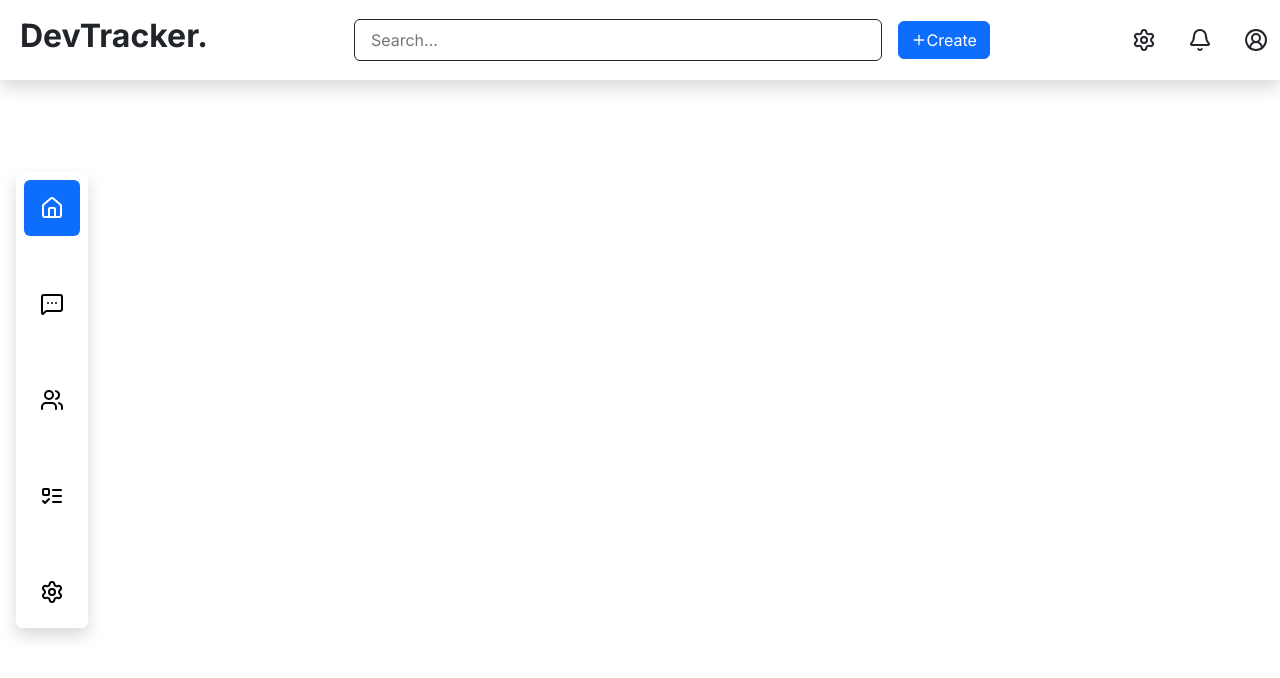
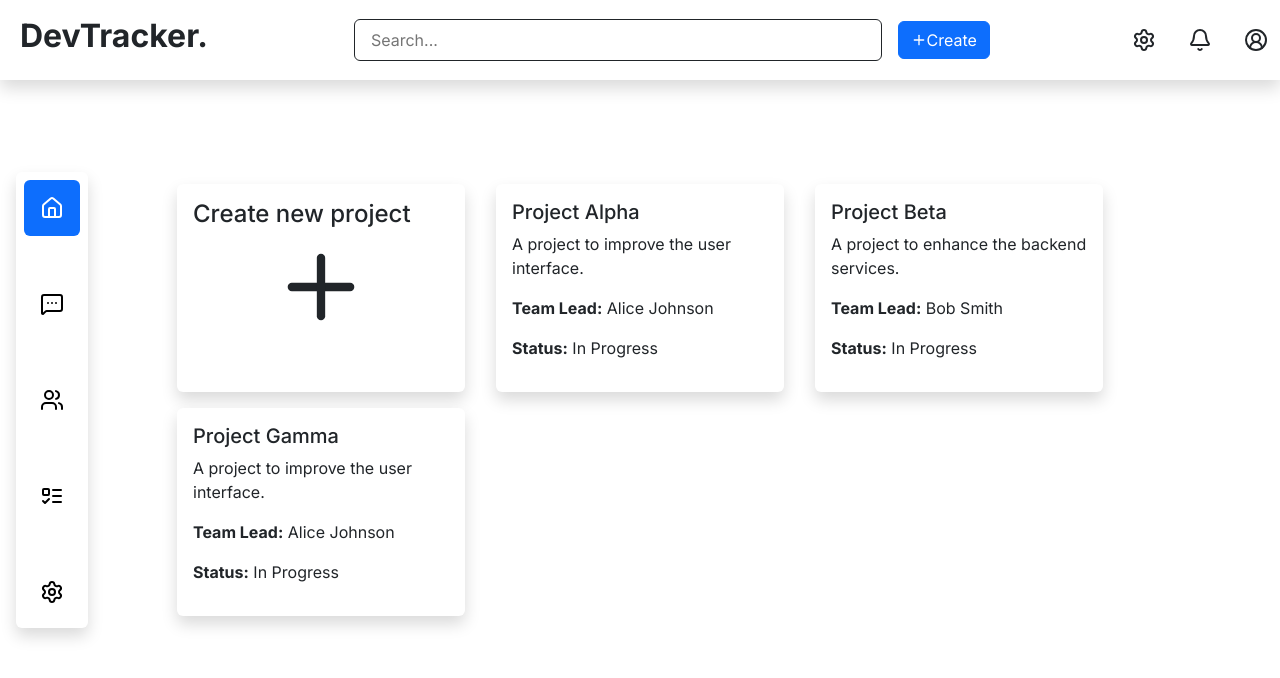
Before and after one commit to jarvis2754/devtracker-frontend, a React (Vite) app: page / in a window 1280 px wide. Shown: the top 678 px of the page. Built offline with nearby package versions, Linux system fonts and the light colour scheme.

Commit message:
added cards for home page

```diff
--- a/src/App.css
+++ b/src/App.css
@@ -25,5 +25,36 @@ li.active svg {
 li {
   position: relative;
 }
+.clamp-title {
+  display: -webkit-box;
+  -webkit-line-clamp: 1;
+  line-clamp: 1;
+  -webkit-box-orient: vertical;
+  overflow: hidden;
+  text-overflow: ellipsis;
+}
+
+.clamp-description {
+  display: -webkit-box;
+  -webkit-line-clamp: 2;
+  line-clamp: 2;
+  -webkit-box-orient: vertical;
+  overflow: hidden;
+  text-overflow: ellipsis;
+}
+
+.card{
+    display: flex;
+    flex-wrap: wrap;
+}
+
+
+
+@media (max-width: 500px) {
+   .card{
+    flex-direction: row;
+  }
+}
+
 
 @media (min-width: 768px) { .w-md-50 { width: 50% !important; } }
--- a/src/components/Navbar.tsx
+++ b/src/components/Navbar.tsx
@@ -42,7 +42,7 @@ export default function Navbar() {
 
 
   return (
-    <nav className="d-flex flex-column position-fixed" style={{ height: "100vh", width: "100vw" }} >
+    <nav className="d-flex flex-column position-fixed z-3" style={{ height: "100vh", width: "100vw" }} >
       <div className="d-flex justify-content-between shadow p-1">
         <div className="d-flex align-items-center">
           <h2 className="text-dark mx-1 mx-md-3 fw-bolder ">DevTracker.</h2>
--- a/src/pages/Home.tsx
+++ b/src/pages/Home.tsx
@@ -1,5 +1,82 @@
+import { Plus } from "lucide-react";
 
 export default function Home() {
-
-    return(<div></div>)
+  const project = [
+    {
+      projectId: 1,
+      projectName: "Project Alpha",
+      projectDesc: "A project to improve the user interface.",
+      teamLead: "Alice Johnson",
+      createdAt: new Date("2023-01-01"),
+      deadLine: new Date("2023-12-31"),
+      createdBy: "Alice Johnson",
+      status: "In Progress",
+      teamMembers: [
+        { id: 1, name: "Bob Smith", role: "Developer" },
+        { id: 2, name: "Charlie Brown", role: "Designer" },
+      ],
+    },
+    {
+      projectId: 2,
+      projectName: "Project Beta",
+      projectDesc: "A project to enhance the backend services.",
+      teamLead: "Bob Smith",
+      createdAt: new Date("2023-02-01"),
+      deadLine: new Date("2023-12-31"),
+      createdBy: "Alice Johnson",
+      status: "In Progress",
+      teamMembers: [
+        { id: 1, name: "Bob Smith", role: "Developer" },
+        { id: 2, name: "Charlie Brown", role: "Designer" },
+      ],
+    },
+    {
+      projectId: 3,
+      projectName: "Project Gamma",
+      projectDesc: "A project to improve the user interface.",
+      teamLead: "Alice Johnson",
+      createdAt: new Date("2023-01-01"),
+      deadLine: new Date("2023-12-31"),
+      createdBy: "Alice Johnson",
+      status: "In Progress",
+      teamMembers: [
+        { id: 1, name: "Bob Smith", role: "Developer" },
+        { id: 2, name: "Charlie Brown", role: "Designer" },
+      ],
+    },
+  ];
+  return (
+    <section
+      className="container d-flex justify-content-center align-items-center flex-column z-3"
+      style={{ height: "100vh" }}
+    >
+      <div className="container d-flex justify-content-center">
+        <div
+          className=" container d-flex flex-wrap gap-3 justify-content-center justify-content-md-between  "
+          style={{ width: "950px" }}
+        >
+          <div className="card shadow border-0 p-3" style={{ width: "18rem" }}>
+            <h4>Create new project</h4>
+            <Plus size={100} className="mx-auto" />
+          </div>
+          {project.map((proj) => (
+            <div
+              key={proj.projectId}
+              className="card shadow border-0 p-3"
+              style={{ width: "18rem" }}
+            >
+              <h5 className="clamp-title ">{proj.projectName}</h5>
+              <p className="clamp-description">{proj.projectDesc}</p>
+              <p>
+                <strong>Team Lead:</strong> {proj.teamLead}
+              </p>
+              <p>
+                <strong>Status:</strong> {proj.status}
+              </p>
+            </div>
+          ))}
+        </div>
+      </div>
+    </section>
+  );
 }
```
